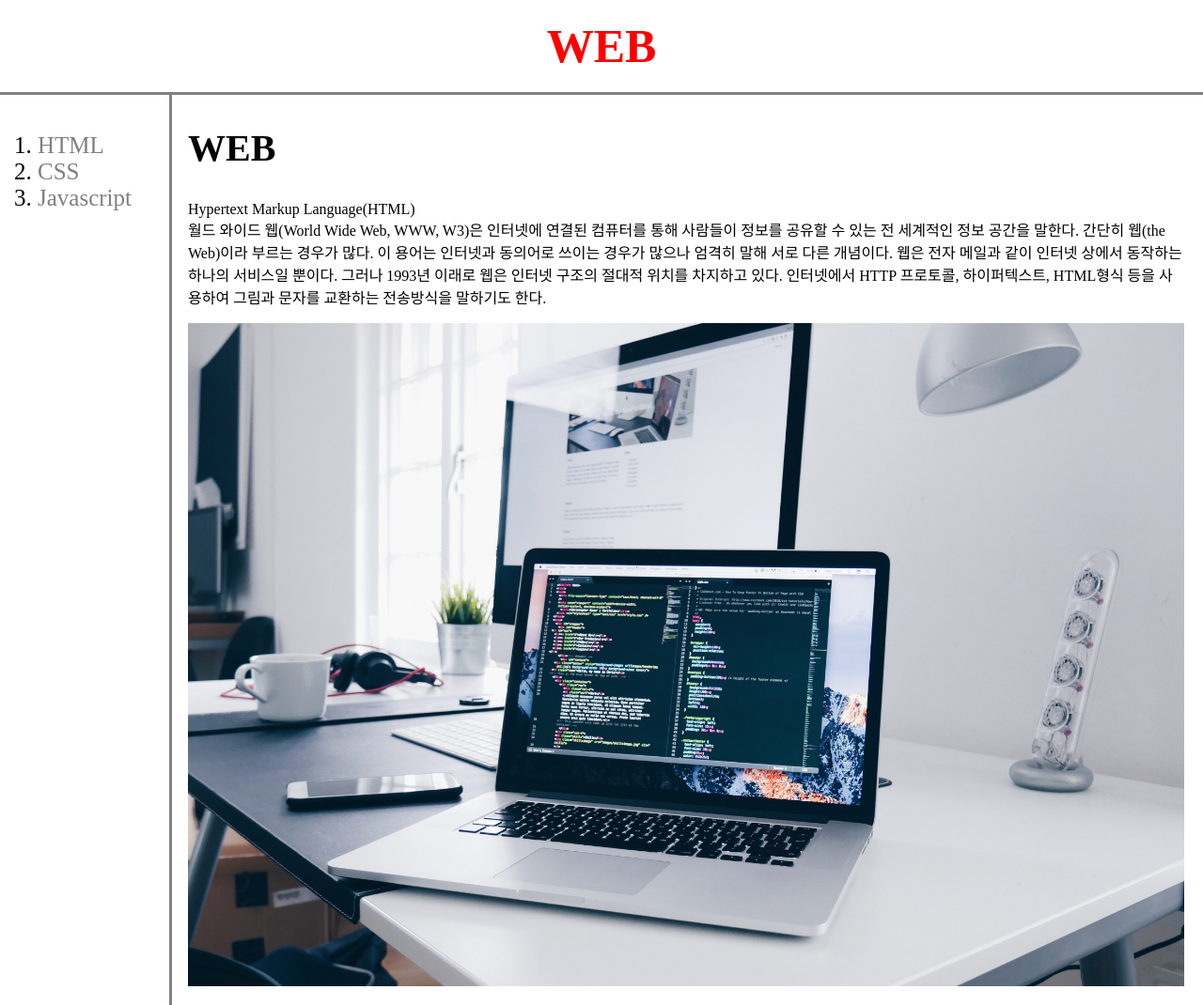
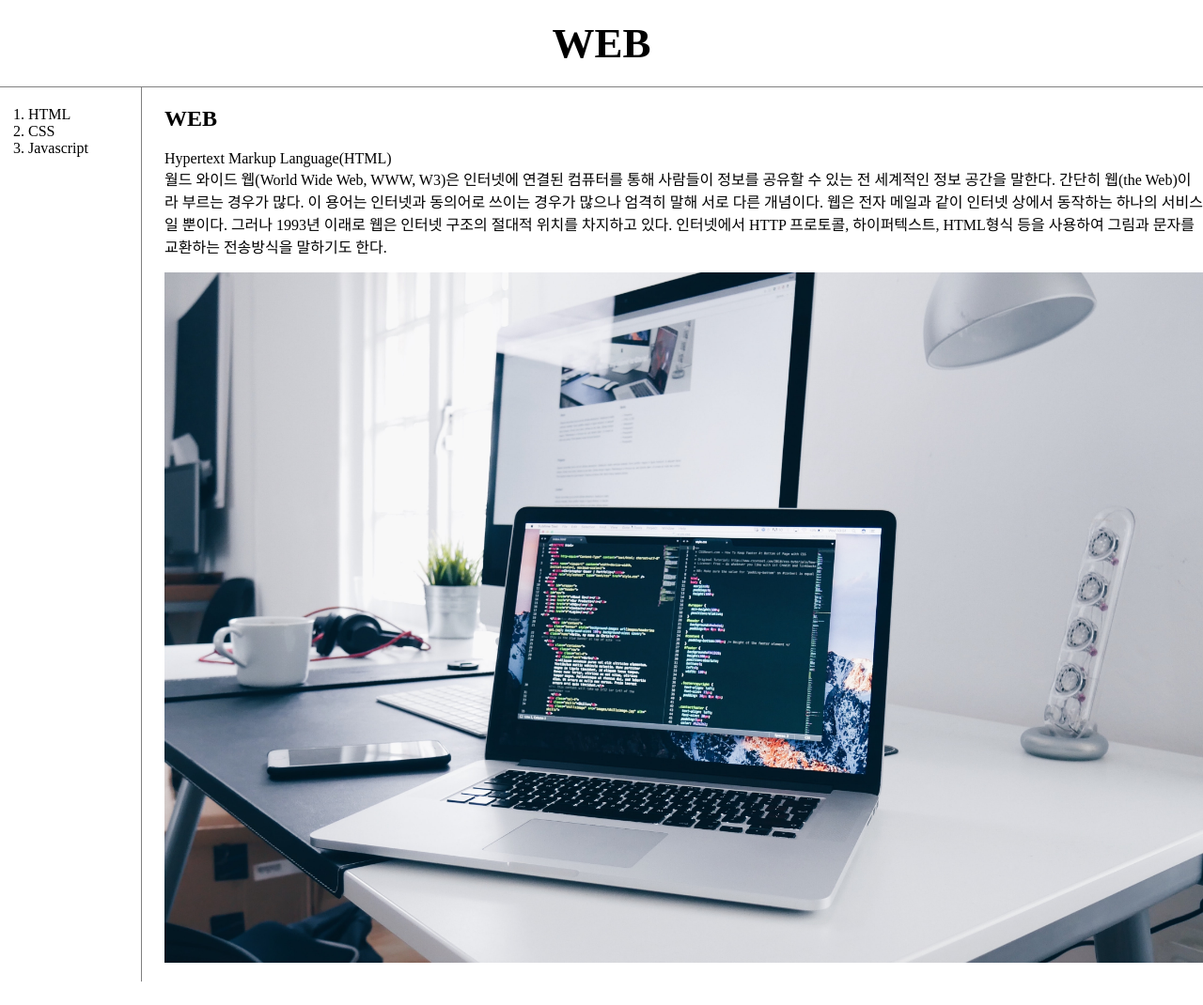
Before and after one commit to ZER0BIN/WEB1, a plain HTML site: page index.html in a window 1280 px wide. Shown: the whole page at 94% size. After the commit the page ends 1045 px from the top, so only its background shows below. Drawn offline with Linux system fonts and the light colour scheme.

Commit message:
하나의 CSS 파일을 모든 페이지에 적용 시키기
CSS 따로 빼서 적용

```diff
--- a/index.html
+++ b/index.html
@@ -3,57 +3,16 @@
 <head>
   <title>WEB1 - WEB</title>
   <meta charset="utf-8">
-  <style>
-    body{
-    margin: 0;
-    }
-    a {
-      color: black;
-      text-decoration: none;
-    }
-    #active {
-      color: red;
-    }
-    .saw {
-      color: gray;
-    }
-    h1 {
-      font-size: 50px;
-      text-align: center;
-      border-bottom: 3px solid gray;
-      margin: 0px;
-      padding: 20px;
-    }
-    ol{
-      font-size: 25px;
-      text-align: justify;
-      border-right: 3px solid gray;
-      width: 100px;
-      margin: 0;
-      padding: 40px;
-    }
-    h2{
-      font-size: 40px;
-      text-align: left;
-    }
-    #grid{
-      display: grid;
-      grid-template-columns: 150px 1fr;
-    }
-    #phase{
-      padding-left: 50px;
-      padding-right: 20px;
-    }
-  </style>
+  <link rel="stylesheet" href="style.css">
 </head>
 
 <body>
-  <h1><a href="index.html" id="active">WEB</a></h1>
+  <h1><a href="index.html">WEB</a></h1>
   <div id="grid">
     <ol>
-      <li><a href="1.html" class="saw">HTML</a></li>
-      <li><a href="2.html" class="saw">CSS</a></li>
-      <li><a href="3.html" class="saw">Javascript</a></li>
+      <li><a href="1.html">HTML</a></li>
+      <li><a href="2.html">CSS</a></li>
+      <li><a href="3.html">Javascript</a></li>
     </ol>
 
     <div id="phase">
--- /dev/null
+++ b/style.css
@@ -0,0 +1,42 @@
+  body{
+    margin: 0;
+  }
+  a {
+    color: black;
+    text-decoration: none;
+  }
+  h1 {
+    font-size: 45px;
+    text-align: center;
+    border-bottom: 1px solid gray;
+    margin: 0;
+    padding: 20px;
+  }
+  ol{
+    border-right: 1px solid gray;
+    width: 100px;
+    margin: 0;
+    padding: 20px;
+  }
+  #grid{
+    display: grid;
+    grid-template-columns: 150px 1fr;
+  }
+  #grid ol{
+    padding-left: 30px;
+  }
+  #grid #phase{
+    padding-left:25px;
+  }
+
+  @media(max-width:700px){
+    #grid{
+      display: block;
+    }
+    ol{
+      border-right: none;
+    }
+    h1{
+      border-bottom: none;
+    }
+  }
```
Also changed, not shown: 1.html (+4 -45 lines), 2.html (+4 -46 lines), 3.html (+4 -45 lines), mediaquery.html (added, +24 -0 lines).
